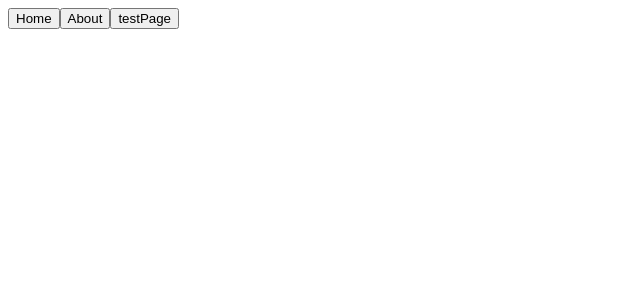
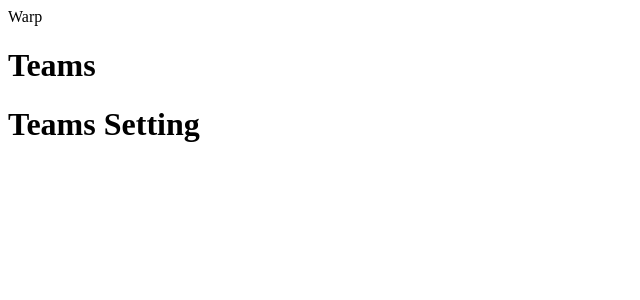
Before and after one commit to zav1n/collective-practice, a React (Vite) app in the folder react-route/: page /teams in a window 1280 px wide. Shown: the top 300 px of the page, without its empty margins (0-640 px from the left). Built offline with nearby package versions, Linux system fonts and the light colour scheme.

Commit message:
feat: react router

```diff
--- a/react-route/package.json
+++ b/react-route/package.json
@@ -11,7 +11,8 @@
   },
   "dependencies": {
     "react": "^18.3.1",
-    "react-dom": "^18.3.1"
+    "react-dom": "^18.3.1",
+    "react-router-dom": "6"
   },
   "devDependencies": {
     "@eslint/js": "^9.17.0",
--- a/react-route/src/App.tsx
+++ b/react-route/src/App.tsx
@@ -1,33 +1,26 @@
-import { BrowserRouter, Route, RouterContext } from "./router/index.jsx";
-function Home() {
-  return <h1>Home</h1>;
-}
+import { Route, Routes } from "react-router-dom";
+import Home from "./page/Home.tsx";
+import About from "./page/About.tsx";
+import Warp from "./page/Warp.tsx";
+import WarpOne from "./page/WarpPage/WarpOne.tsx";
+import Teams from "./page/WarpPage/Teams.tsx";
+import TeamsId from "./page/WarpPage/TeamsId.tsx";
+import TeamsSetting from "./page/WarpPage/TeamsSetting.tsx";
 
-function About() {
-  return <h1>About</h1>;
-}
-
-function TestPage() {
-  return <h1>TestPage</h1>;
-}
 function App() {
-
   return (
-    <BrowserRouter>
-      <RouterContext.Consumer>
-        {(router) => (
-          <>
-            <button onClick={() => router.goPath("/")}>Home</button>
-            <button onClick={() => router.goPath("/about")}>About</button>
-            <button onClick={() => router.goPath("/testPage")}>testPage</button>
-            <Route path="/" component={Home} />
-            <Route path="/about" component={About} />
-            <Route path="/testPage" component={TestPage} />
-          </>
-        )}
-      </RouterContext.Consumer>
-    </BrowserRouter>
+    <Routes>
+      <Route path="/" element={<Warp />}>
+        <Route index element={<WarpOne />} />
+        <Route path="teams" element={<Teams />} >
+          <Route path=":teamId" element={<TeamsId />}></Route>
+          <Route index element={<TeamsSetting />}></Route>
+        </Route>
+      </Route>
+      <Route path="/" element={<Home />}></Route>
+      <Route path="/about" element={<About />}></Route>
+    </Routes>
   );
 }
 
-export default App
+export default App;
--- a/react-route/src/main.tsx
+++ b/react-route/src/main.tsx
@@ -1,9 +1,12 @@
-import { StrictMode } from 'react'
+// import { StrictMode } from 'react'
 import { createRoot } from 'react-dom/client'
 import App from './App.tsx'
+import { BrowserRouter } from 'react-router-dom'
 
-createRoot(document.getElementById('root')!).render(
-  <StrictMode>
-    <App />
-  </StrictMode>,
-)
+createRoot(document.getElementById("root")!).render(
+  <BrowserRouter>
+    {/* <StrictMode> */}
+      <App />
+    {/* </StrictMode> */}
+  </BrowserRouter>
+);
--- /dev/null
+++ b/react-route/src/page/About.tsx
@@ -0,0 +1,8 @@
+import React from "react";
+
+const About: React.FC = () => {
+  return <h1>About</h1>;
+}
+
+
+export default About
--- /dev/null
+++ b/react-route/src/page/Home.tsx
@@ -0,0 +1,7 @@
+import React from "react";
+
+const Home: React.FC = () => {
+  return <h1>Home Page</h1>;
+};
+
+export default Home;
--- /dev/null
+++ b/react-route/src/page/Warp.tsx
@@ -0,0 +1,14 @@
+import React from "react";
+import { Outlet } from "react-router-dom";
+
+const Warp: React.FC = () => {
+  return (
+    <>
+      <div>Warp</div>
+
+      <Outlet />
+    </>
+  );
+}
+
+export default Warp;
--- /dev/null
+++ b/react-route/src/page/WarpPage/Teams.tsx
@@ -0,0 +1,13 @@
+import React from "react";
+import { Outlet } from "react-router-dom";
+
+const Teams: React.FC = () => {
+  return (
+    <>
+      <h1>Teams</h1>
+      <Outlet />
+    </>
+  );
+}
+
+export default Teams;
--- /dev/null
+++ b/react-route/src/page/WarpPage/TeamsId.tsx
@@ -0,0 +1,7 @@
+import React from "react";
+
+const TeamsId: React.FC = () => {
+  return <h1>Teams Id</h1>;
+};
+
+export default TeamsId;
--- /dev/null
+++ b/react-route/src/page/WarpPage/TeamsSetting.tsx
@@ -0,0 +1,7 @@
+import React from "react";
+
+const TeamsSetting: React.FC = () => {
+  return <h1>Teams Setting</h1>;
+};
+
+export default TeamsSetting;
--- /dev/null
+++ b/react-route/src/page/WarpPage/WarpOne.tsx
@@ -0,0 +1,8 @@
+import React from "react";
+
+
+const WarpOne: React.FC = () => {
+  return <>WarpOne</>
+}
+
+export default WarpOne;
--- a/react-route/src/router/index.jsx
+++ /dev/null
@@ -1,58 +0,0 @@
-import { useState, useEffect } from "react";
-import { createContext } from "react";
-
-
-const RouterContext = createContext()
-
-function BrowserRouter(props) {
-  const [path, setPath] = useState(() => {
-    const { pathname } = window.location
-    return pathname || "/";
-  })
-
-  const handlePopstate = (e) => {
-    setPath(e.state.path);
-  };
-
-  useEffect(() => {
-    window.addEventListener('popstate', handlePopstate)
-
-    return () => {
-      window.removeEventListener("popstate", handlePopstate);
-    };
-  }, [])
-
-
-
-  const goPath = (path) => {
-    setPath(path)
-    window.history.pushState({path}, '', path)
-  }
-
-  const routerData = {
-    path,
-    goPath
-  }
-  return (
-    <RouterContext.Provider value={routerData}>
-      {props.children}
-    </RouterContext.Provider>
-  );
-}
-
-function Route(props) {
-  const { path, component: Component } = props;
-
-  return (
-    <RouterContext.Consumer>
-      {(router) => (path === router.path ? <Component /> : null)}
-    </RouterContext.Consumer>
-  );
-}
-
-
-export {
-  BrowserRouter,
-  RouterContext,
-  Route
-}
```
Also changed, not shown: 1 other file (tests, documents, lock files or other folders).
